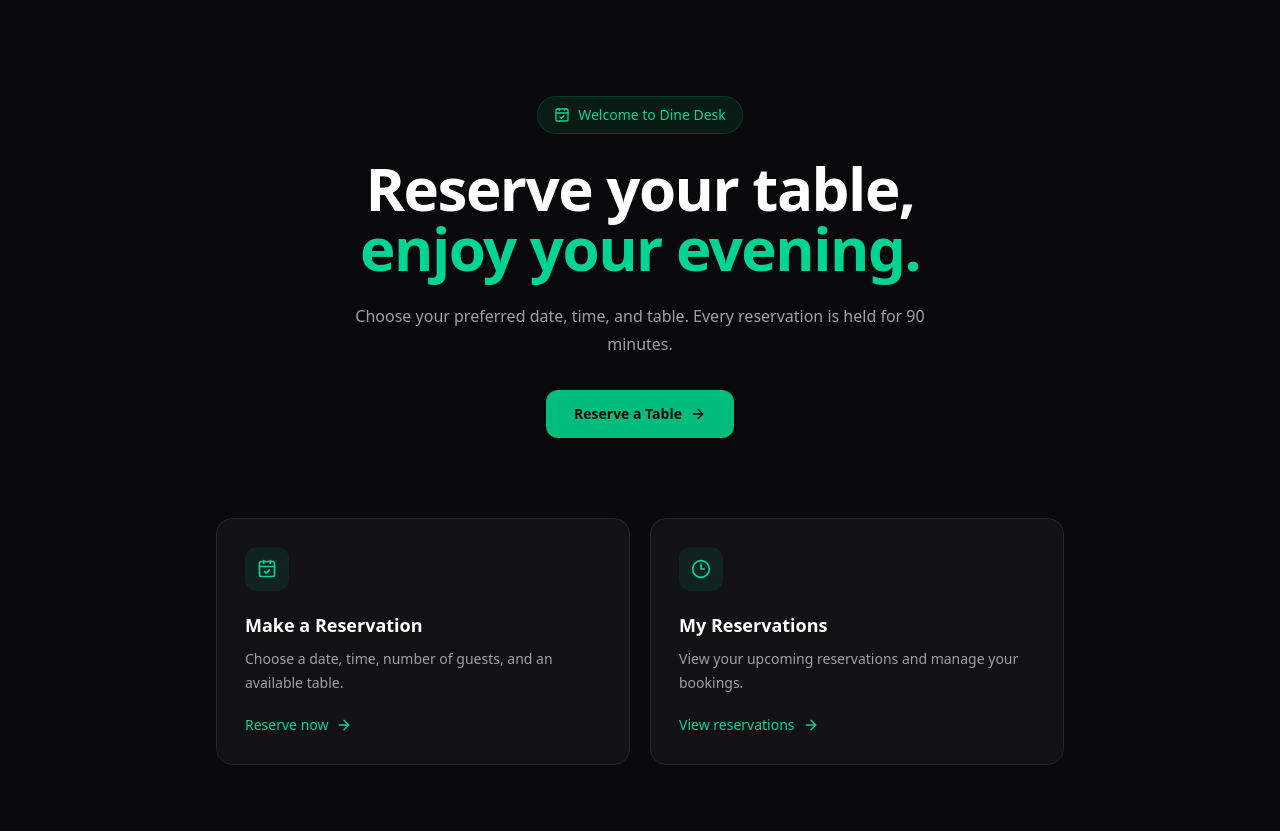
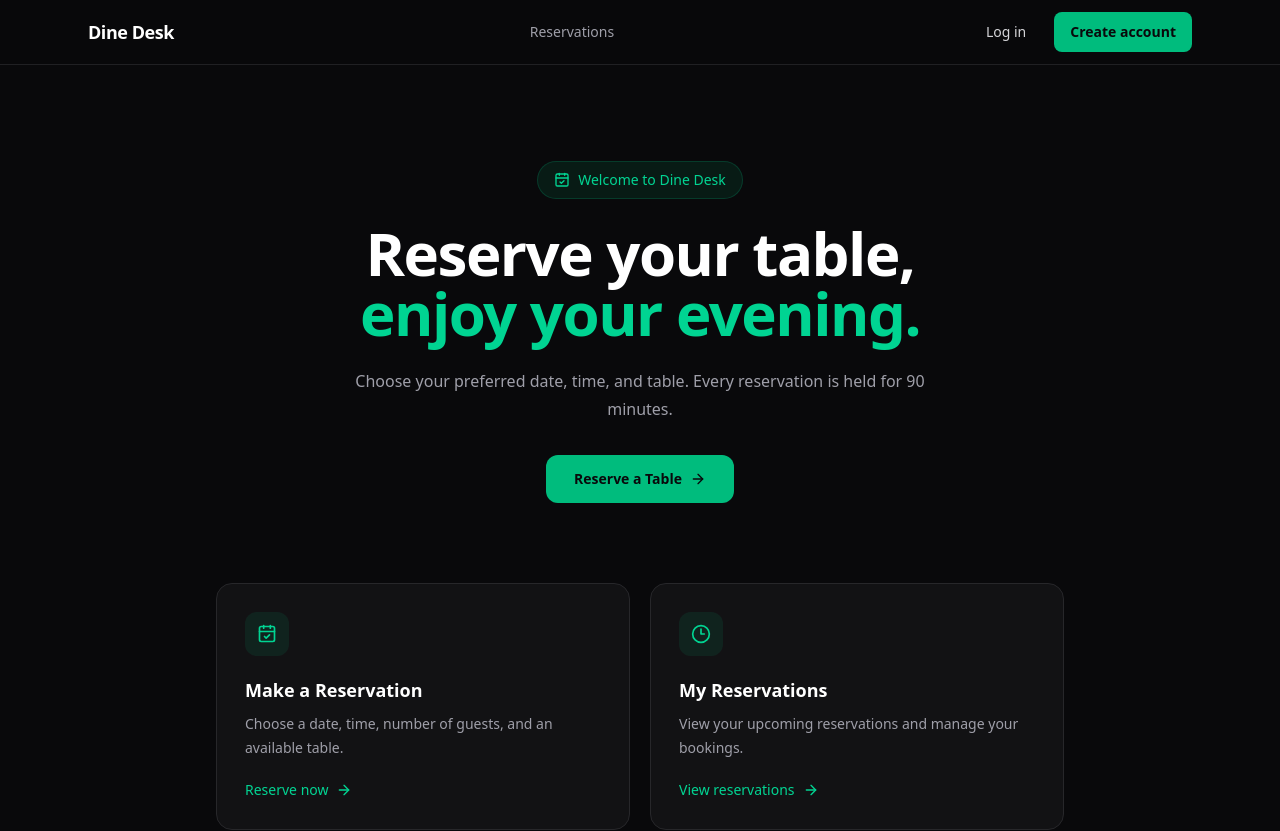
Before and after one commit to Anfas01/dine-desk, a Next.js app: page / in a window 1280 px wide. Shown: the top 831 px of the page. Built offline with nearby package versions, Linux system fonts and the light colour scheme.

Commit message:
add responsive navbar component

```diff
--- /dev/null
+++ b/app/(public)/layout.tsx
@@ -0,0 +1,20 @@
+import Navbar from "@/components/Navbar";
+// import { getSession } from "@/lib/auth"; // wire up your real session lookup
+
+export default async function PublicLayout({
+  children,
+}: {
+  children: React.ReactNode;
+}) {
+  // Replace with your real auth check, e.g.:
+  // const session = await getSession();
+  // const user = session ? { name: session.user.name, email: session.user.email } : null;
+  const user = null;
+
+  return (
+    <>
+      <Navbar user={user} />
+      {children}
+    </>
+  );
+}
--- a/app/layout.tsx
+++ b/app/layout.tsx
@@ -1,5 +1,6 @@
 import type { Metadata } from "next";
 import { Geist, Geist_Mono } from "next/font/google";
+
 import "./globals.css";
 
 const geistSans = Geist({
@@ -13,8 +14,9 @@ const geistMono = Geist_Mono({
 });
 
 export const metadata: Metadata = {
-  title: "Create Next App",
-  description: "Generated by create next app",
+  title: "Dine Desk · Simple table reservations",
+  description:
+    "Book and manage your restaurant table reservations in seconds.",
 };
 
 export default function RootLayout({ children }: LayoutProps<"/">) {
@@ -23,7 +25,9 @@ export default function RootLayout({ children }: LayoutProps<"/">) {
       lang="en"
       className={`${geistSans.variable} ${geistMono.variable} h-full antialiased`}
     >
-      <body className="min-h-full flex flex-col">{children}</body>
+      <body className="min-h-full flex flex-col bg-zinc-950 text-white">
+        {children}
+      </body>
     </html>
   );
 }
--- /dev/null
+++ b/components/Navbar.tsx
@@ -0,0 +1,203 @@
+"use client";
+
+import Link from "next/link";
+import { useState } from "react";
+import {
+  CalendarCheck,
+  ChevronDown,
+  LogOut,
+  Menu,
+  User as UserIcon,
+  X,
+} from "lucide-react";
+
+// Swap this for your real session/user type (e.g. from next-auth, Clerk, or your own auth context)
+export type NavUser = {
+  name: string;
+  email?: string;
+};
+
+type NavbarProps = {
+  user?: NavUser | null;
+  onLogout?: () => void;
+};
+
+const navLinks = [{ label: "Reservations", href: "/reservations" }];
+
+export default function Navbar({ user = null, onLogout }: NavbarProps) {
+  const [isMenuOpen, setIsMenuOpen] = useState(false);
+  const [isUserMenuOpen, setIsUserMenuOpen] = useState(false);
+
+  return (
+    <header className="sticky top-0 z-50 border-b border-zinc-800/80 bg-zinc-950/80 backdrop-blur-md">
+      <nav className="mx-auto flex h-16 max-w-6xl items-center justify-between px-6">
+        {/* Logo */}
+        <Link
+          href="/"
+          className="text-lg font-semibold tracking-tight text-white transition-colors hover:text-emerald-400"
+          onClick={() => setIsMenuOpen(false)}
+        >
+          Dine Desk
+        </Link>
+
+        {/* Desktop links */}
+        <div className="hidden items-center gap-8 md:flex">
+          {navLinks.map((link) => (
+            <Link
+              key={link.href}
+              href={link.href}
+              className="text-sm font-medium text-zinc-400 transition-colors hover:text-white"
+            >
+              {link.label}
+            </Link>
+          ))}
+        </div>
+
+        {/* Desktop auth area */}
+        <div className="hidden items-center gap-3 md:flex">
+          {user ? (
+            <div className="relative">
+              <button
+                type="button"
+                onClick={() => setIsUserMenuOpen((prev) => !prev)}
+                className="flex h-10 items-center gap-2 rounded-lg border border-zinc-800 bg-zinc-900/50 pl-2 pr-3 text-sm font-medium text-zinc-200 transition-colors hover:border-zinc-700 hover:text-white"
+              >
+                <span className="flex h-7 w-7 items-center justify-center rounded-full bg-emerald-500/15 text-emerald-400">
+                  <UserIcon className="h-4 w-4" />
+                </span>
+                {user.name}
+                <ChevronDown
+                  className={`h-3.5 w-3.5 text-zinc-500 transition-transform ${
+                    isUserMenuOpen ? "rotate-180" : ""
+                  }`}
+                />
+              </button>
+
+              {isUserMenuOpen && (
+                <div className="absolute right-0 mt-2 w-52 overflow-hidden rounded-lg border border-zinc-800 bg-zinc-900 shadow-xl shadow-black/20">
+                  <Link
+                    href="/reservations"
+                    onClick={() => setIsUserMenuOpen(false)}
+                    className="flex items-center gap-2.5 px-4 py-2.5 text-sm text-zinc-300 transition-colors hover:bg-zinc-800/60 hover:text-white"
+                  >
+                    <CalendarCheck className="h-4 w-4 text-zinc-500" />
+                    My reservations
+                  </Link>
+                  <button
+                    type="button"
+                    onClick={() => {
+                      setIsUserMenuOpen(false);
+                      onLogout?.();
+                    }}
+                    className="flex w-full items-center gap-2.5 border-t border-zinc-800/80 px-4 py-2.5 text-left text-sm text-zinc-300 transition-colors hover:bg-zinc-800/60 hover:text-white"
+                  >
+                    <LogOut className="h-4 w-4 text-zinc-500" />
+                    Log out
+                  </button>
+                </div>
+              )}
+            </div>
+          ) : (
+            <>
+              <Link
+                href="/login"
+                className="flex h-10 items-center rounded-lg px-4 text-sm font-medium text-zinc-300 transition-colors hover:text-white"
+              >
+                Log in
+              </Link>
+              <Link
+                href="/register"
+                className="flex h-10 items-center rounded-lg bg-emerald-500 px-4 text-sm font-semibold text-zinc-950 transition-all hover:bg-emerald-400 active:scale-[0.99]"
+              >
+                Create account
+              </Link>
+            </>
+          )}
+        </div>
+
+        {/* Mobile menu toggle */}
+        <button
+          type="button"
+          onClick={() => setIsMenuOpen((prev) => !prev)}
+          aria-label={isMenuOpen ? "Close menu" : "Open menu"}
+          className="flex h-10 w-10 items-center justify-center rounded-lg text-zinc-400 transition-colors hover:text-white md:hidden"
+        >
+          {isMenuOpen ? (
+            <X className="h-5 w-5" />
+          ) : (
+            <Menu className="h-5 w-5" />
+          )}
+        </button>
+      </nav>
+
+      {/* Mobile panel */}
+      {isMenuOpen && (
+        <div className="border-t border-zinc-800/80 px-6 pb-6 pt-4 md:hidden">
+          <div className="flex flex-col gap-1">
+            {navLinks.map((link) => (
+              <Link
+                key={link.href}
+                href={link.href}
+                onClick={() => setIsMenuOpen(false)}
+                className="rounded-lg px-3 py-2.5 text-sm font-medium text-zinc-300 transition-colors hover:bg-zinc-900 hover:text-white"
+              >
+                {link.label}
+              </Link>
+            ))}
+          </div>
+
+          <div className="mt-4 flex flex-col gap-2 border-t border-zinc-800/80 pt-4">
+            {user ? (
+              <>
+                <div className="flex items-center gap-2.5 px-3 py-1.5">
+                  <span className="flex h-8 w-8 items-center justify-center rounded-full bg-emerald-500/15 text-emerald-400">
+                    <UserIcon className="h-4 w-4" />
+                  </span>
+                  <span className="text-sm font-medium text-white">
+                    {user.name}
+                  </span>
+                </div>
+                <Link
+                  href="/reservations"
+                  onClick={() => setIsMenuOpen(false)}
+                  className="flex items-center gap-2.5 rounded-lg px-3 py-2.5 text-sm text-zinc-300 transition-colors hover:bg-zinc-900 hover:text-white"
+                >
+                  <CalendarCheck className="h-4 w-4 text-zinc-500" />
+                  My reservations
+                </Link>
+                <button
+                  type="button"
+                  onClick={() => {
+                    setIsMenuOpen(false);
+                    onLogout?.();
+                  }}
+                  className="flex items-center gap-2.5 rounded-lg px-3 py-2.5 text-left text-sm text-zinc-300 transition-colors hover:bg-zinc-900 hover:text-white"
+                >
+                  <LogOut className="h-4 w-4 text-zinc-500" />
+                  Log out
+                </button>
+              </>
+            ) : (
+              <>
+                <Link
+                  href="/login"
+                  onClick={() => setIsMenuOpen(false)}
+                  className="flex h-11 items-center justify-center rounded-lg border border-zinc-800 text-sm font-medium text-zinc-200 transition-colors hover:border-zinc-700 hover:text-white"
+                >
+                  Log in
+                </Link>
+                <Link
+                  href="/register"
+                  onClick={() => setIsMenuOpen(false)}
+                  className="flex h-11 items-center justify-center rounded-lg bg-emerald-500 text-sm font-semibold text-zinc-950 transition-all hover:bg-emerald-400 active:scale-[0.99]"
+                >
+                  Create account
+                </Link>
+              </>
+            )}
+          </div>
+        </div>
+      )}
+    </header>
+  );
+}
```
